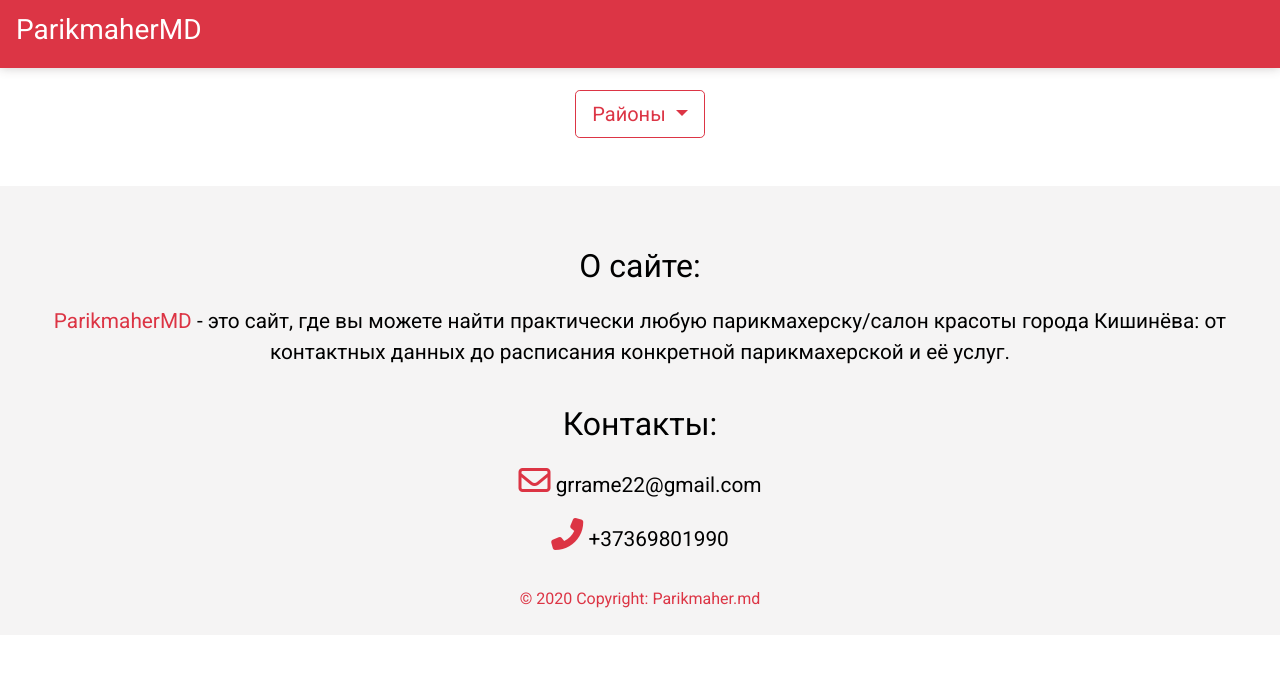
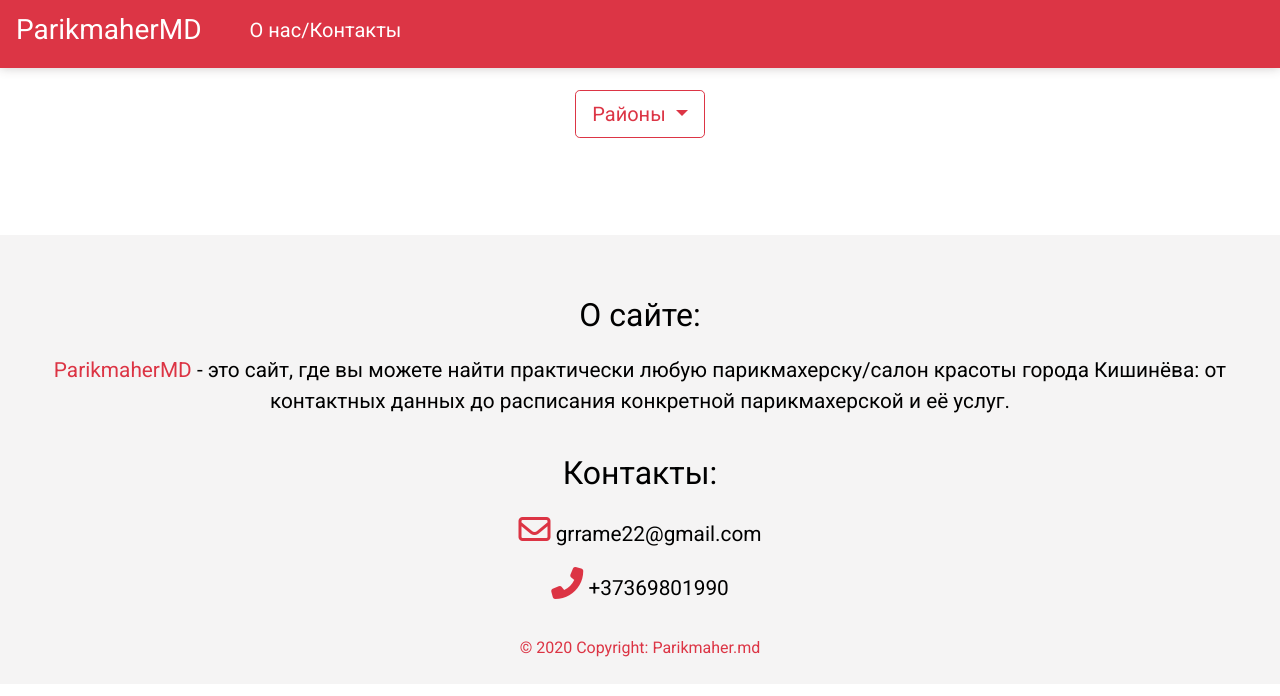
Before and after one commit to Grrame22/ParikmaherMD, a Django app: page / in a window 1280 px wide. Shown: the top 696 px of the page. Run offline with Django 3.2, Linux system fonts and the light colour scheme; data that the repository does not hold is empty; some libraries are stand-ins or nearby versions; some web fonts are replaced.

Commit message:
Changed CSS files.

```diff
--- a/parikmaherMD/templates/parikmaherMD/home_page.html
+++ b/parikmaherMD/templates/parikmaherMD/home_page.html
@@ -4,17 +4,20 @@
 
 {% block content %}
 
-    <nav class="navbar navbar-light bg-danger fixed-top" style="box-shadow: 0 0 10px 0 rgba(62, 49, 49, 0.26)">
+    <nav class="navbar navbar-expand-lg bg-danger fixed-top" style="box-shadow: 0 0 10px 0 rgba(62, 49, 49, 0.26)">
         <a class="navbar-brand" style="color: white" href="{% url 'home_page' %}">
             <h3>ParikmaherMD</h3>
         </a>
+        <a href="#link1" class="contacts">
+            <h5>О нас/Контакты</h5>
+        </a>
     </nav>
 
-    <div class="dropdown-button" style="text-align: center; margin-top: 90px; margin-bottom: 25px">
+    <div class="dropdown-button" style="text-align: center; margin-top: 90px; margin-bottom: 25px;">
         <div class="dropdown-n open">
             <button class="btn btn-outline-danger btn-lg dropdown-toggle" type="button" id="dropdownMenuButton"
                     data-toggle="dropdown"
-                    aria-haspopup="true" aria-expanded="false">
+                    aria-haspopup="true" aria-expanded="false" style="margin-left: 3rem; margin-right: 3rem">
                 Районы
             </button>
             <div class="dropdown-menu" aria-labelledby="dropdownMenuButton">
@@ -27,6 +30,7 @@
             </div>
         </div>
     </div>
+
     {% for salon in hairdressing %}
         <div class="card mx-auto">
             <img src="{{ salon.main_image.url }}" class="card-img-top">
@@ -60,11 +64,12 @@
         </div>
     {% endfor %}
 
+    <br>
     <footer class="bg-light text-center text-lg-start" style="margin-top: 3rem;">
         <div class="bottom-footer">
             <div class="text-center p-4">
                 <div class="footer-about-site">
-                    <div>
+                    <div id="link1">
                         <p class="about-site-name">О сайте:</p>
                         <p class="about-site-description"><span style="color: #dc3444">ParikmaherMD</span> - это сайт,
                             где
--- a/static/css/home_page.css
+++ b/static/css/home_page.css
@@ -78,3 +78,9 @@ i {
     font-size: 2rem;
     color: #dc3444;
 }
+
+a.contacts {
+    text-decoration: none;
+    color: white;
+    margin-left: 2rem;
+}
--- a/static/css/home_page_test_screen.css
+++ b/static/css/home_page_test_screen.css
@@ -92,3 +92,12 @@ i {
     font-size: 2rem;
     color: #dc3444;
 }
+
+a.contacts {
+    text-decoration: none;
+    color: white;
+}
+
+a.contacts h5 {
+    font-size: 2rem;
+}
```
